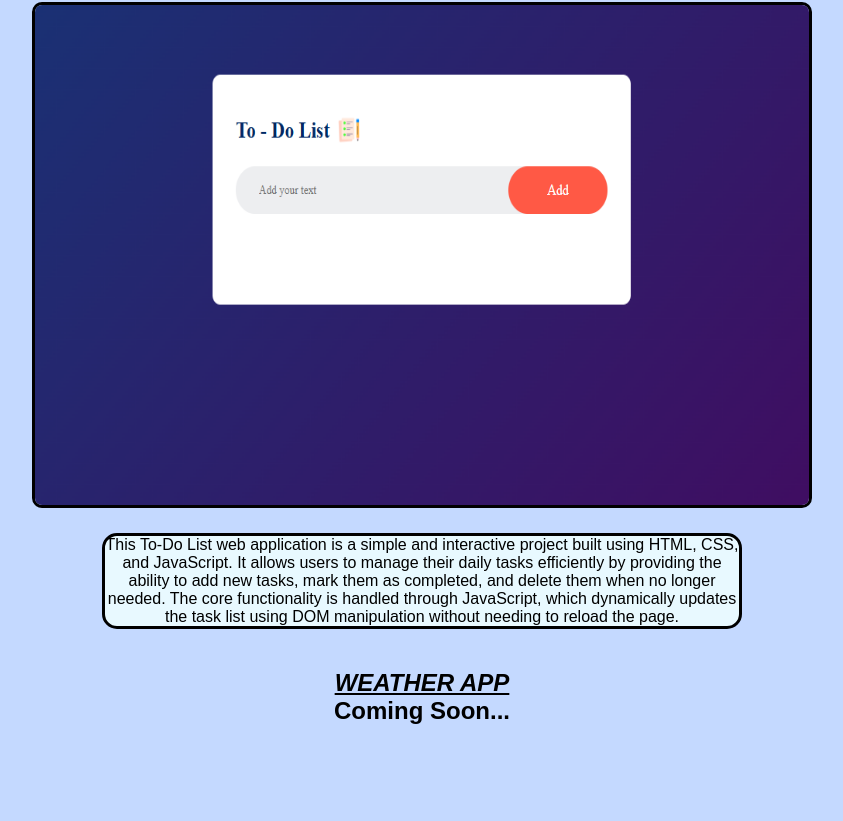
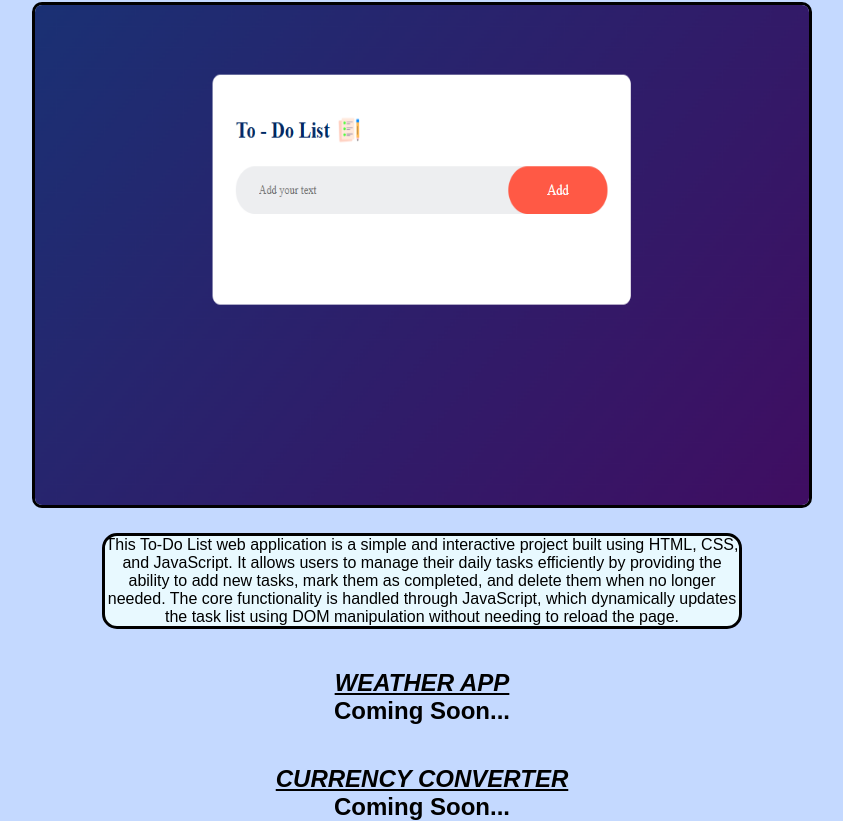
Before and after one commit to juhi-rathor/Juhi-s-Portfolio, a plain HTML site: page project.html in a window 1280 px wide. Shown: the part 969-1790 px from the top of the page, without its empty margins (218-1061 px from the left). Before the commit the page ends 1694 px from the top, so only its background shows below. Drawn offline with Linux system fonts and the light colour scheme.

Commit message:
Update project.html

```diff
--- a/project.html
+++ b/project.html
@@ -173,6 +173,12 @@
         </div>
         <h2>Coming Soon...</h2>
 
+
+        <div class="project-heading">
+            <h1>CURRENCY CONVERTER</h1>
+        </div>
+        <h2>Coming Soon...</h2>
+
         <!-- <div class="project-container">
             <img src="image4.png" alt="image">
         </div>
```
